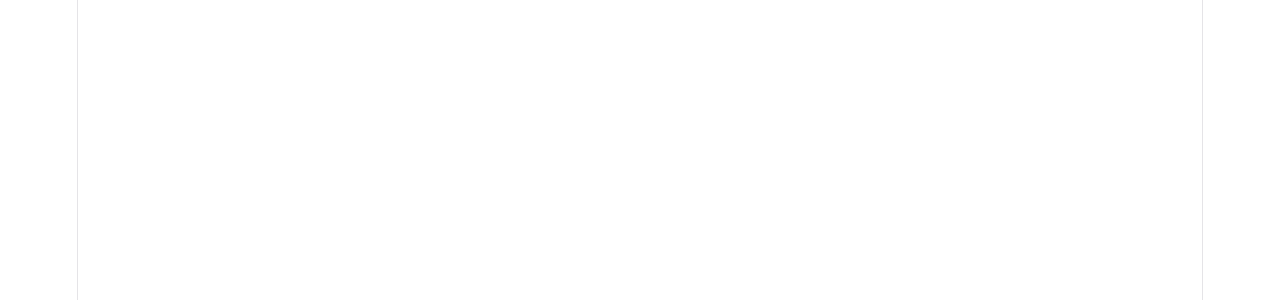
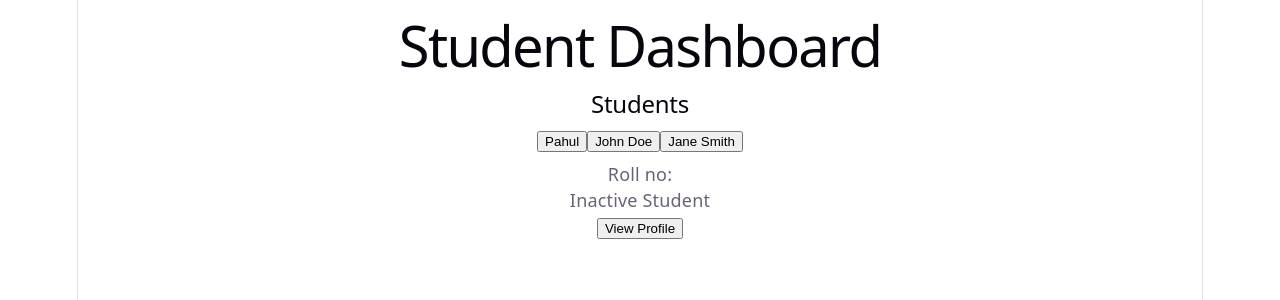
Before and after one commit to pahulmeet-singh/INT252, a React (Vite) app in the folder reactet/: page / in a window 1280 px wide. Shown: the top 300 px of the page. Built offline with nearby package versions, Linux system fonts and the light colour scheme.

Commit message:
fixed App.jsx

```diff
--- a/reactet/src/App.jsx
+++ b/reactet/src/App.jsx
@@ -236,8 +236,15 @@
   ];
 
   const [selectedStudent, setSelectedStudent] = useState(null);
-
-
-
+  return (
+    <div>
+      <h1>Student Dashboard</h1>
+      <StudentList
+        students={students}
+        onSelectStudent={setSelectedStudent}
+      />
+      <StudentCard student={selectedStudent} />
+    </div>
+  )
 }
 export default App;
```
